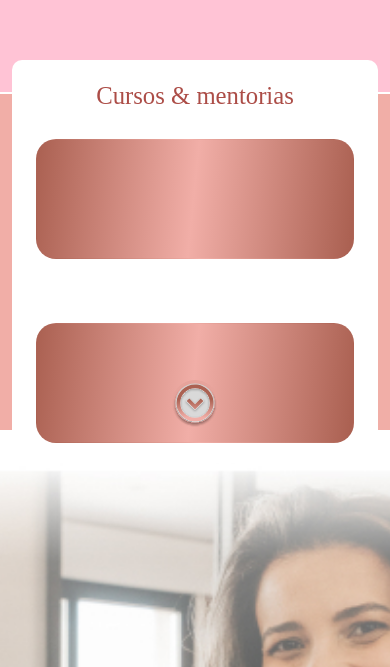
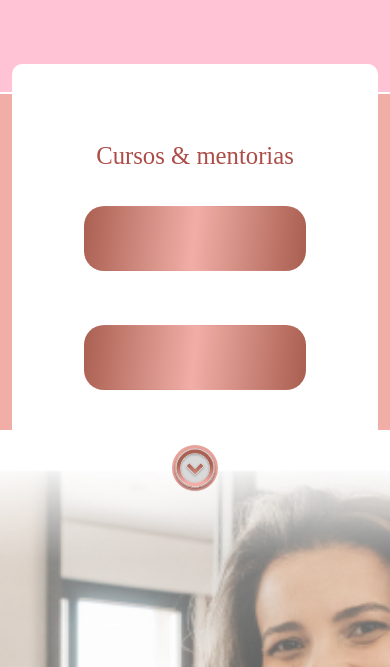
Before and after one commit to samuel-alves21/page-ohana, a website: page index.html in a window 390 px wide. Shown: the part 752-1419 px from the top of the page. Drawn offline with nearby package versions, Linux system fonts and the light colour scheme.

Commit message:
more responsive adjust

```diff
--- a/style.css
+++ b/style.css
@@ -142,19 +142,27 @@ p {
   .white-square {
     justify-content: center;
     height: 120%;
-    position: initial;
-    margin: -10% 0;
+    position: relative;
+    top: -30px;
     flex-direction: column;
     align-items: center;
   }
 
+  .buttons {
+    gap: 15px;
+  }
+
   .buttons > button {
-    height: 120px;
+    height: 65px;
+    max-width: 400px;
+    width: 70%;
+    align-self: center;
   }
 
   .buttons h2 {
     align-self: center;
     position: initial;
+    margin-bottom: 20px;
   }
 
   .sections {
@@ -164,7 +172,7 @@ p {
   .arrow-div {
     width: 70px;
     position: absolute;
-    bottom: -335px;
+    bottom: -25px;
   }
 }
 
```
